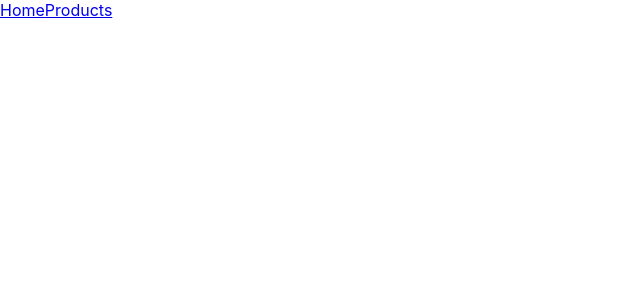
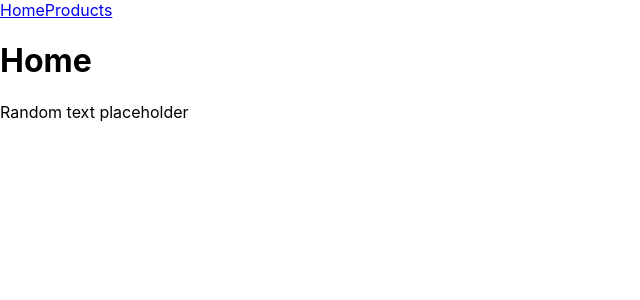
Before and after one commit to Kingbot13/shopping-cart, a React (Create React App) app: page / in a window 1280 px wide. Shown: the top 300 px of the page, without its empty margins (0-640 px from the left). Built offline with nearby package versions, Linux system fonts and the light colour scheme.

Commit message:
change app route path to * and change Home route path to /

```diff
--- a/src/App.js
+++ b/src/App.js
@@ -10,7 +10,7 @@
     <div>
       <Nav />
       <Routes>
-        <Route path="home" element={<Home />} />
+        <Route path="/" element={<Home />} />
       </Routes>
     </div>
   );
--- a/src/RouteSwitch.js
+++ b/src/RouteSwitch.js
@@ -5,7 +5,7 @@
     return (
         <BrowserRouter>
             <Routes>
-                <Route path="/" element={<App />} />
+                <Route path="*" element={<App />} />
                 {/* <Route path="/home" element={<App />} /> */}
 
             </Routes>
```
